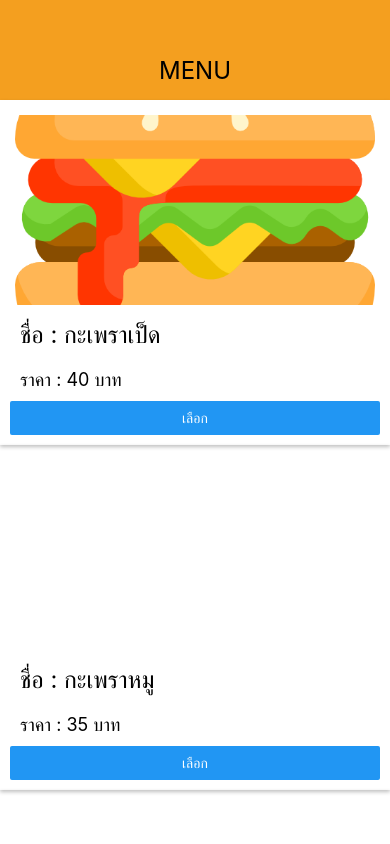
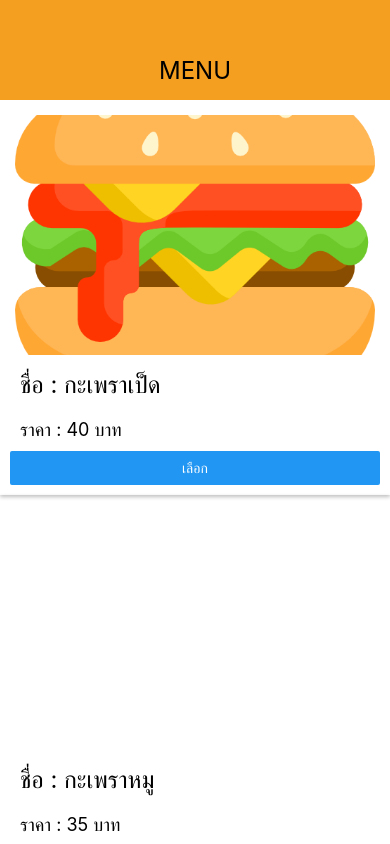
Before and after one commit to BlueBearrii/Food_Order_Service_App, a React Native app in the folder FoodOrderService/: screen / in a window 390 px wide. Shown: the top 844 px of the page. Built offline with nearby package versions, Linux system fonts and the light colour scheme.

Commit message:
:zap: Add basket button

```diff
--- a/FoodOrderService/src/components/main/Main.js
+++ b/FoodOrderService/src/components/main/Main.js
@@ -7,6 +7,7 @@ import {
   ScrollView,
   Button,
   Alert,
+  Dimensions,
 } from 'react-native';
 import Header from '../utils/header/Header';
 
@@ -16,9 +17,12 @@ export default class Main extends Component {
   onClickFunction = (title) => {
     Alert.alert(`เพิ่ม ${title}`);
   };
+
+  onClickBasket = () => {
+    Alert.alert('Basket');
+  };
   render() {
     let lists = orderLists.map((data, index) => {
-      console.log(data);
       return (
         <View style={styles.container} key={`${index} ${data.name}`}>
           <View style={styles.cardCoontainer}>
@@ -42,12 +46,17 @@ export default class Main extends Component {
       );
     });
     return (
-      <ScrollView>
-        <View>
-          <Header title={'MENU'} />
-          {lists}
+      <View>
+        <Header title={'MENU'} />
+        <ScrollView style={{marginBottom: 'auto'}}>{lists}</ScrollView>
+        <View style={styles.button}>
+          <Button
+            buttonStyle={styles.buttonStyles}
+            title="ไปที่ตะกร้า"
+            onPress={() => this.onClickBasket()}
+          />
         </View>
-      </ScrollView>
+      </View>
     );
   }
 }
@@ -74,13 +83,14 @@ const styles = StyleSheet.create({
     borderRadius: 10,
   },
   imageCard: {
-    height: 200,
+    height: 250,
     width: '100%',
     padding: 5,
   },
   imageContainer: {
-    height: '100%',
-    width: '100%',
+    flex: 1,
+    width: null,
+    height: null,
   },
   textName: {
     padding: 10,
@@ -90,5 +100,10 @@ const styles = StyleSheet.create({
     padding: 10,
     fontSize: 18,
   },
-  buttonStyle: {},
+  buttonStyles: {
+    backgroundColor: '#ededed',
+  },
+  button: {
+    padding: 10,
+  },
 });
```
